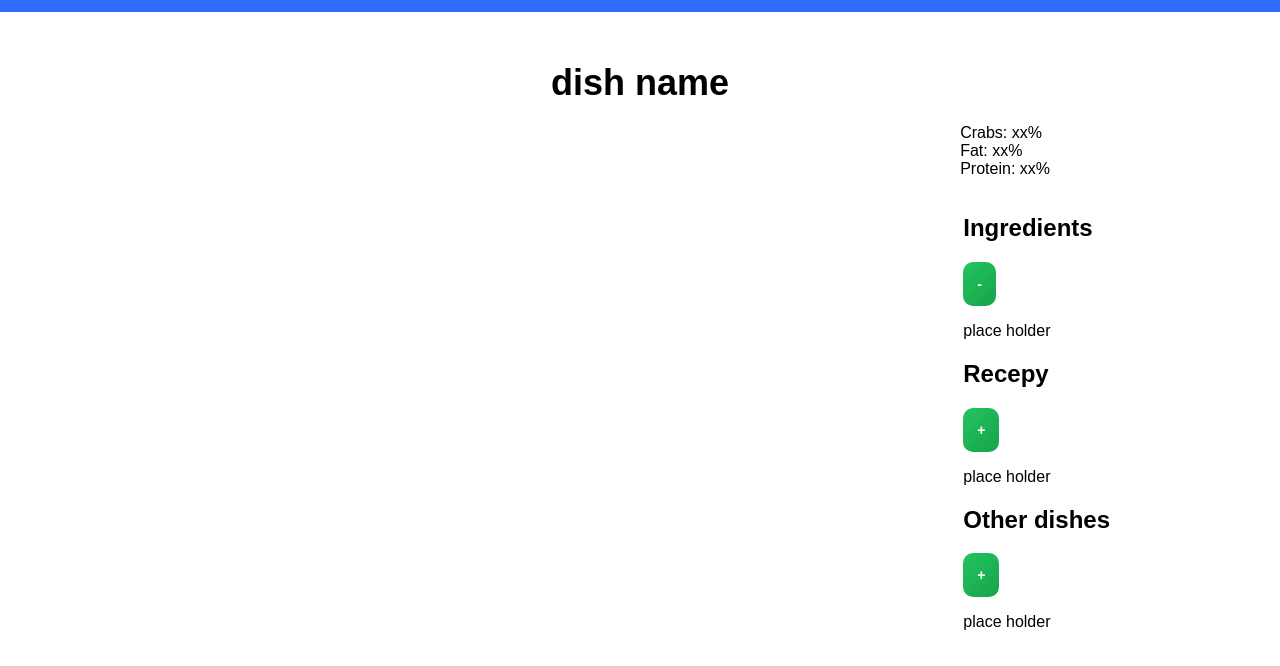
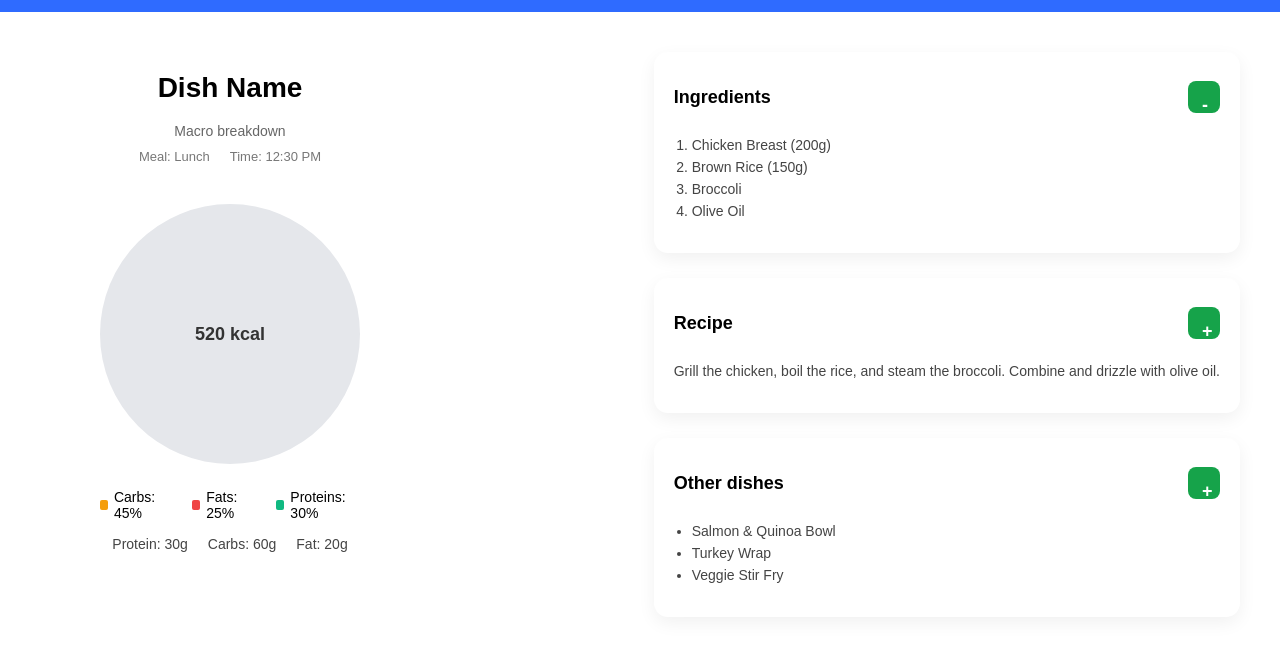
Before and after one commit to Bosco-13/cmp5012b-team, a website: page code_files/healthtracker/public/nutrition.html in a window 1280 px wide. Shown: the part 68-734 px from the top of the page. Drawn offline with Linux system fonts and the light colour scheme.

Commit message:
nutrition page front end

```diff
--- a/code_files/healthtracker/public/css/style.css
+++ b/code_files/healthtracker/public/css/style.css
@@ -642,3 +642,176 @@ h3 {
 .form-btn:active {
     transform: scale(0.98);
 }
+
+
+/* ------------------- NUTRITION CSS -------------------------- */
+
+.nutrition-main {
+    padding: 40px 60px;
+}
+
+.nutrition-container {
+    display: grid;
+    grid-template-columns: 1.3fr 1fr;
+    gap: 60px;
+    align-items: start;
+}
+
+.left {
+    display: flex;
+    flex-direction: column;
+    align-items: center;
+}
+
+.nutrition-title {
+    font-size: 28px;
+    font-weight: 600;
+    margin-bottom: 5px;
+}
+
+.nutrition-sub {
+    font-size: 14px;
+    color: #666;
+    margin-bottom: 10px;
+}
+
+.nutrition-meta {
+    display: flex;
+    gap: 20px;
+    font-size: 13px;
+    color: #777;
+    margin-bottom: 20px;
+}
+
+.chart {
+    display: flex;
+    flex-direction: column;
+    align-items: center;
+}
+
+.chart__pie {
+    width: 260px;
+    height: 260px;
+    background: #E5E7EB;
+    border-radius: 50%;
+    position: relative;
+    margin-bottom: 15px;
+}
+
+.pie-overlay {
+    position: absolute;
+    top: 0;
+    left: 0;
+    right: 0;
+    bottom: 0;
+    display: flex;
+    justify-content: center;
+    align-items: center;
+    font-weight: bold;
+    font-size: 18px;
+    color: #333;
+}
+
+.chart__legends {
+    display: flex;
+    gap: 20px;
+    margin-top: 10px;
+    font-size: 14px;
+}
+
+.chart__legends__item {
+    display: flex;
+    align-items: center;
+    gap: 6px;
+}
+
+.chart__legends__color--carbs {
+    width: 10px;
+    height: 10px;
+    background: #F59E0B;
+    border-radius: 2px;
+}
+
+.chart__legends__color--fat {
+    width: 10px;
+    height: 10px;
+    background: #EF4444;
+    border-radius: 2px;
+}
+
+.chart__legends__color--protein {
+    width: 10px;
+    height: 10px;
+    background: #10B981;
+    border-radius: 2px;
+}
+
+.macro-summary {
+    display: flex;
+    gap: 20px;
+    margin-top: 15px;
+    font-size: 14px;
+    font-weight: 500;
+    color: #444;
+}
+
+.right {
+    display: flex;
+    flex-direction: column;
+}
+
+.list {
+    display: flex;
+    flex-direction: column;
+    gap: 25px;
+}
+
+.panel {
+    background: white;
+    padding: 20px;
+    border-radius: 14px;
+    box-shadow: 0 6px 18px rgba(0,0,0,0.06);
+    transition: all 0.2s ease;
+}
+
+.panel:hover {
+    transform: translateY(-3px);
+    box-shadow: 0 10px 22px rgba(0,0,0,0.08);
+}
+
+.list__header {
+    display: flex;
+    justify-content: space-between;
+    align-items: center;
+}
+
+.list__header__title {
+    font-size: 18px;
+    font-weight: 600;
+}
+
+.list__header__btn {
+    width: 32px;
+    height: 32px;
+    border-radius: 8px;
+    border: none;
+    background: #16A34A;
+    color: white;
+    font-size: 18px;
+    cursor: pointer;
+}
+
+.list__content {
+    margin-top: 12px;
+    font-size: 14px;
+    color: #444;
+}
+
+.list__content ol,
+.list__content ul {
+    padding-left: 18px;
+}
+
+.list__content li {
+    margin-bottom: 6px;
+}
--- a/code_files/healthtracker/public/nutrition.html
+++ b/code_files/healthtracker/public/nutrition.html
@@ -20,41 +20,78 @@
 
       </nav><div class="profile">👤</div>
     </header>
-    <main>
-      <div class="nutrition container">
+    <main class="nutrition-main">
+      <div class="nutrition-container">
         <div class="left">
-          <h1>dish name </h1>
+          <h1 class="nutrition-title">Dish Name</h1>
+          <p class="nutrition-sub">Macro breakdown</p>
+          <div class="nutrition-meta">
+            <span>Meal: Lunch</span>
+            <span>Time: 12:30 PM</span>
+          </div>
           <figure class="chart">
-            <div class="chart__pie"></div>
+            <div class="chart__pie">
+              <div class="pie-overlay">
+                <span class="calories">520 kcal</span>
+              </div>
+            </div>
             <figcaption class="chart__legends">
-              <div class="chart__legends__color--carbs"></div><span>Crabs: xx% </span>
-              <div class="chart__legends__color--fat"></div><span>Fat: xx%</span>
-              <div class="chart__legends__color--protein"></div><span>Protein: xx%</span>
+              <div class="chart__legends__item">
+                <div class="chart__legends__color--carbs"></div><span>Carbs: 45%</span>
+              </div>
+              <div class="chart__legends__item">
+                <div class="chart__legends__color--fat"></div><span>Fats: 25%</span>
+              </div>
+              <div class="chart__legends__item">
+                <div class="chart__legends__color--protein"></div><span>Proteins: 30%</span>
+              </div>
             </figcaption>
+            <div class="macro-summary">
+              <span>Protein: 30g</span>
+              <span>Carbs: 60g</span>
+              <span>Fat: 20g</span>
+            </div>
           </figure>
         </div>
         <div class="right">
           <div class="list">
+            <div class="panel">
               <div class="list__header">
                 <h2 class="list__header__title">Ingredients</h2>
                 <button class="list__header__btn">-</button>
               </div>
               <div class="list__content">
-              <p>place holder</p>
+                <ol>
+                  <li>Chicken Breast (200g)</li>
+                  <li>Brown Rice (150g)</li>
+                  <li>Broccoli</li>
+                  <li>Olive Oil</li>
+                </ol>
               </div>
+            </div>
+
+            <div class="panel">
               <div class="list__header">
-              <h2 class="list__header__title">Recepy</h2>
+                <h2 class="list__header__title">Recipe</h2>
                 <button class="list__header__btn">+</button>
               </div>
               <div class="list__content">
-              <p>place holder</p>
+                <p>Grill the chicken, boil the rice, and steam the broccoli. Combine and drizzle with olive oil.</p>
               </div>
+            </div>
+
+            <div class="panel">
               <div class="list__header">
                 <h2 class="list__header__title">Other dishes</h2>
                 <button class="list__header__btn">+</button>
               </div>
               <div class="list__content">
-              <p>place holder</p>
+                <ul>
+                  <li>Salmon & Quinoa Bowl</li>
+                  <li>Turkey Wrap</li>
+                  <li>Veggie Stir Fry</li>
+                </ul>
+              </div>
             </div>
           </div>
         </div>
```
Lines whose indentation alone changed are shown as unchanged.
